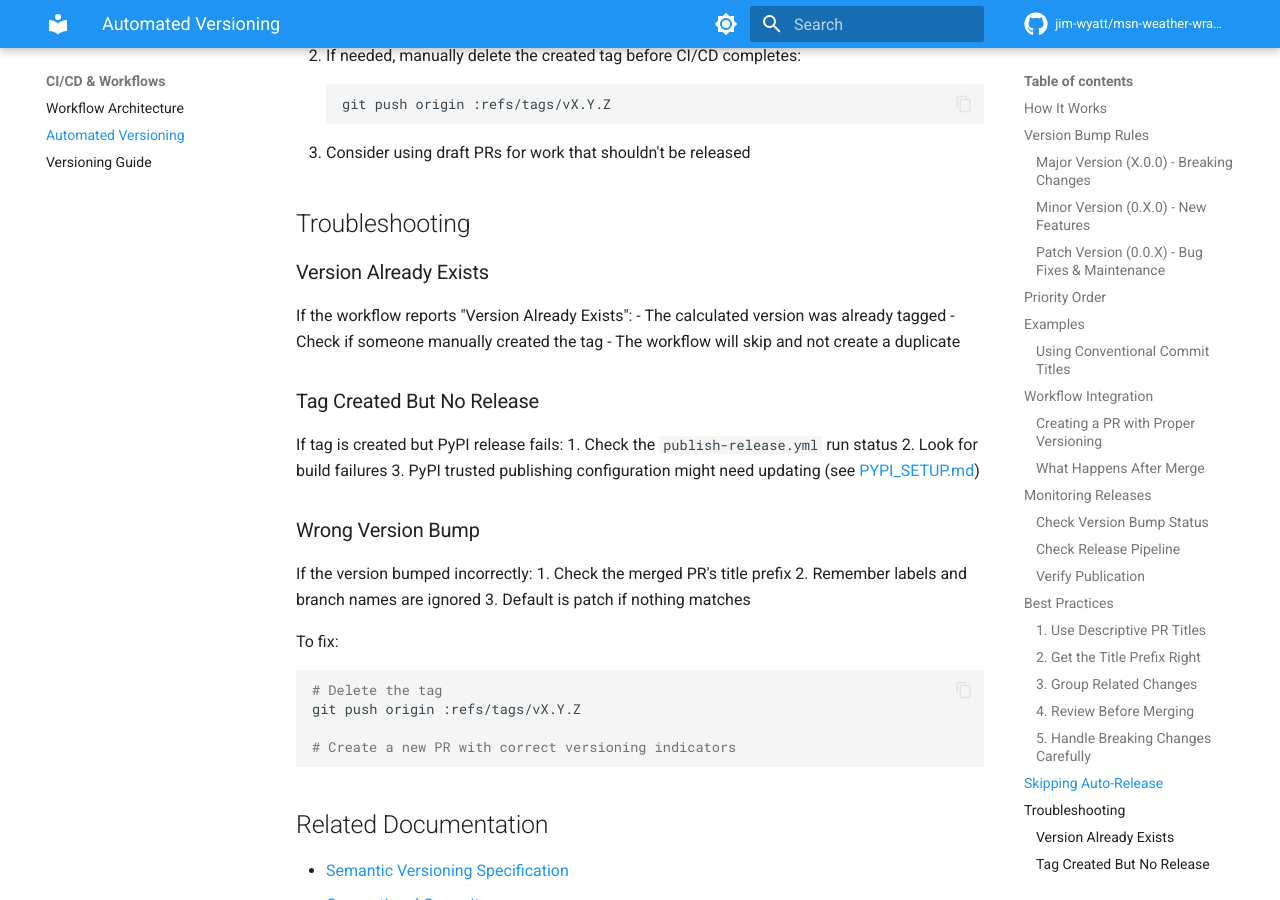
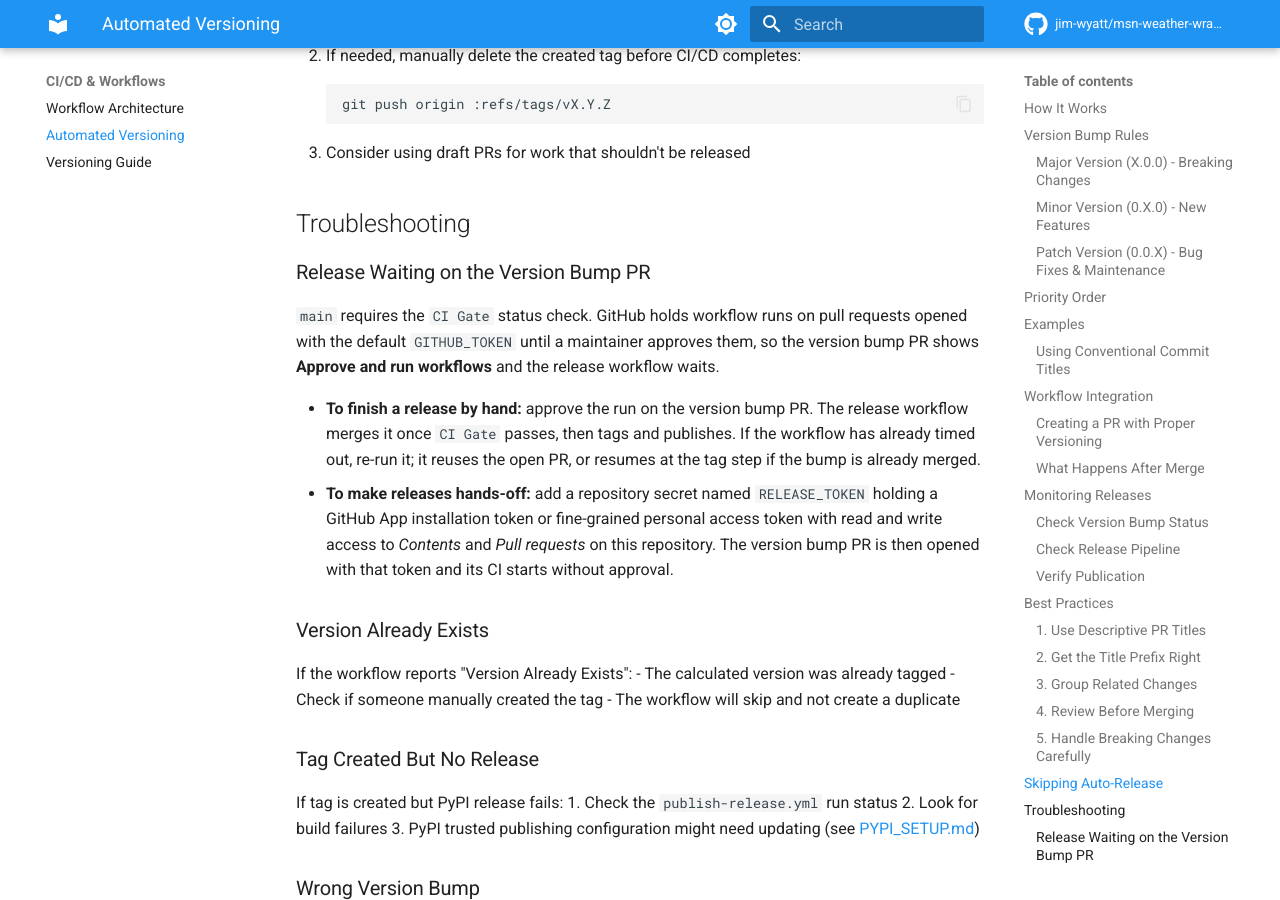
Before and after one commit to jim-wyatt/msn-weather-wrapper, an MkDocs documentation site: the page built from docs/AUTOMATED_VERSIONING.md, in a window 1280 px wide and 900 px high, scrolled down 5333 px. Built offline with MkDocs 1.6.1 and Material for MkDocs 9.7.7, drawn with Linux system fonts in a browser that asks for light colours; comment, search, counter and statistics services are not loaded; the version menu is left out.

Commit message:
fix: make releases resumable and drop pip from the runtime image
Release workflow:
- wait for the required CI Gate on the version bump PR itself; the dispatched
  branch run added earlier is not counted by branch protection and is removed
- resume at the tag step when the bump is merged but untagged, and reuse an
  open bump PR instead of failing on push
- open the bump PR with an optional RELEASE_TOKEN so its CI is not held for approval

Container:
- uninstall pip, setuptools, and wheel from the runtime image; the libraries
  bundled inside pip (urllib3, msgpack) were being shipped and flagged by Trivy

Co-Authored-By: Claude Opus 5.5 <noreply@anthropic.com>

```diff
--- a/docs/AUTOMATED_VERSIONING.md
+++ b/docs/AUTOMATED_VERSIONING.md
@@ -233,6 +233,21 @@ If you need to merge without creating a release (not recommended):
 
 ## Troubleshooting
 
+### Release Waiting on the Version Bump PR
+
+`main` requires the `CI Gate` status check. GitHub holds workflow runs on pull requests
+opened with the default `GITHUB_TOKEN` until a maintainer approves them, so the version
+bump PR shows **Approve and run workflows** and the release workflow waits.
+
+- **To finish a release by hand:** approve the run on the version bump PR. The release
+  workflow merges it once `CI Gate` passes, then tags and publishes. If the workflow has
+  already timed out, re-run it; it reuses the open PR, or resumes at the tag step if the
+  bump is already merged.
+- **To make releases hands-off:** add a repository secret named `RELEASE_TOKEN` holding a
+  GitHub App installation token or fine-grained personal access token with read and write
+  access to *Contents* and *Pull requests* on this repository. The version bump PR is then
+  opened with that token and its CI starts without approval.
+
 ### Version Already Exists
 
 If the workflow reports "Version Already Exists":
```
Also changed, not shown: 2 other files.
